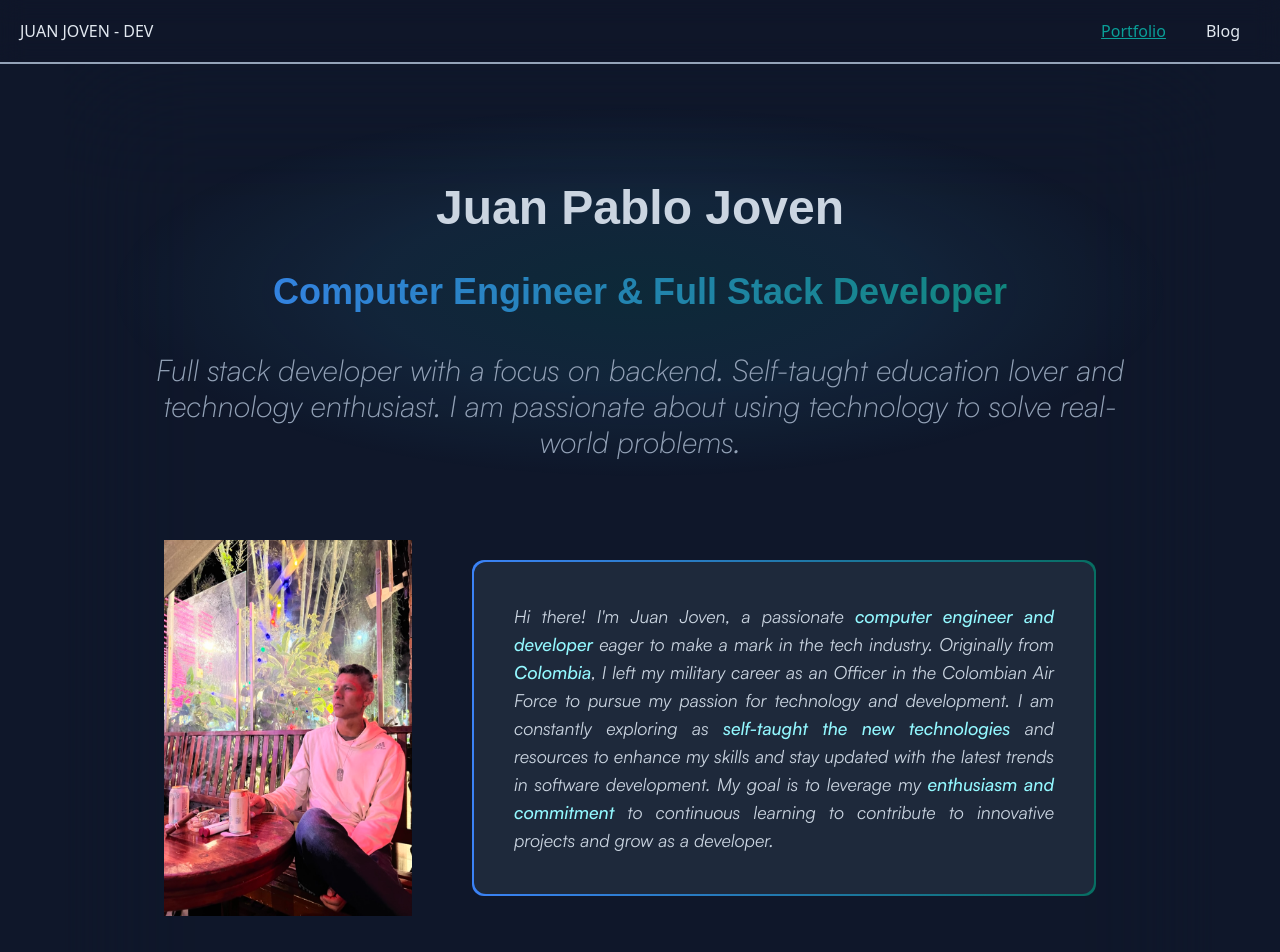
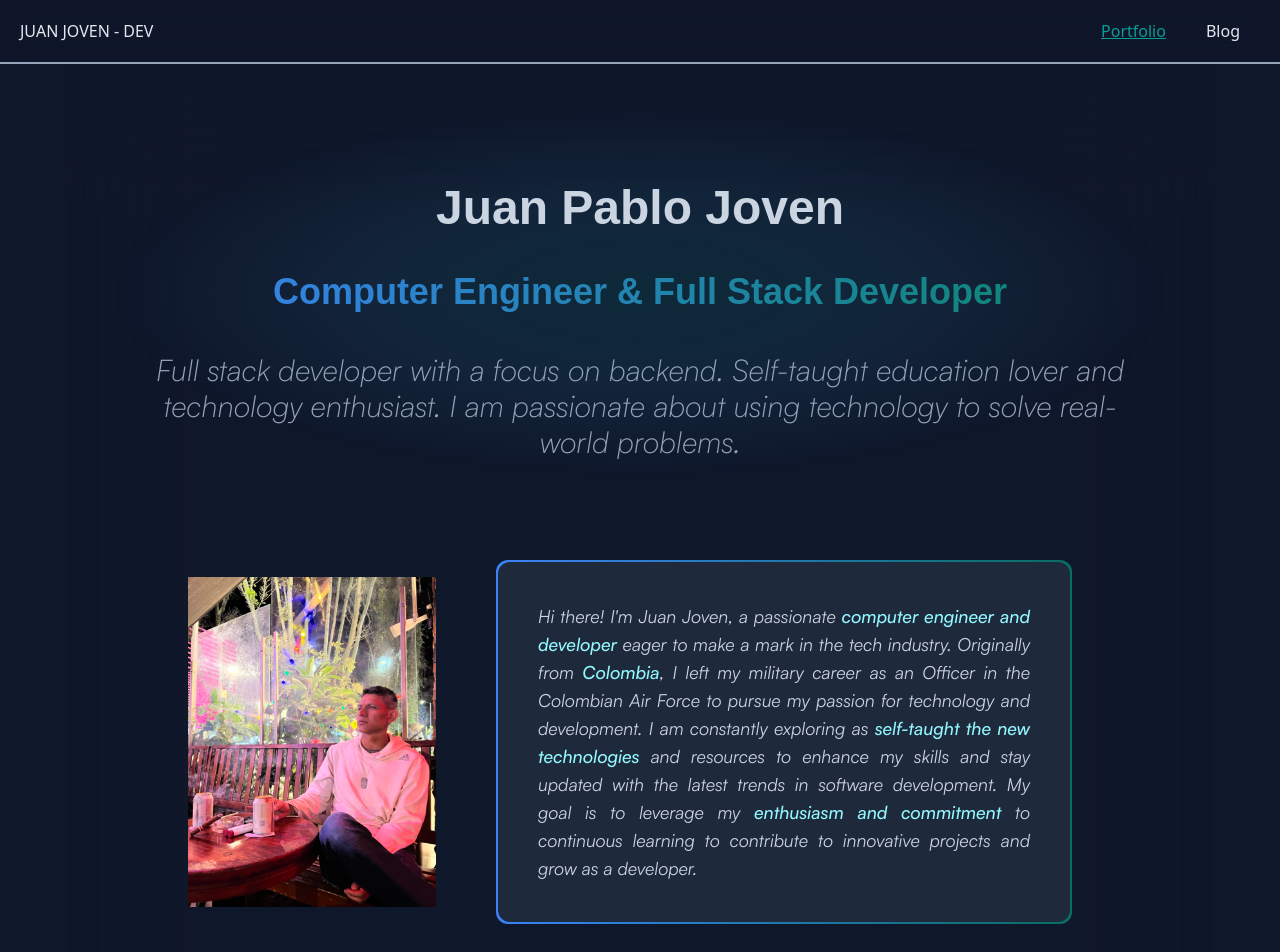
Before and after one commit to JuanJoven01/1_portfolio, a React (Vite) app: page / in a window 1280 px wide. Shown: the top 952 px of the page. Built offline with nearby package versions, Linux system fonts and the light colour scheme.

Commit message:
finished Portfolio

```diff
--- a/src/components/resume/index.jsx
+++ b/src/components/resume/index.jsx
@@ -1,8 +1,8 @@
 const Resume = () => {
     return(
-        <section className="flex px-20">
-            <img src="../../../public/img/jp.jpeg" className=" w-1/4 m-5 " />
-            <div className="rounded-xl bg-gradient-to-r from-blue-500 to-charlie flex p-0.5 m-10 ">
+        <section className="flex px-20 flex-wrap justify-center items-center">
+            <img src="../../../public/img/jp.jpeg" className=" w-1/4  m-5 h-fit" />
+            <div className="rounded-xl bg-gradient-to-r from-blue-500 to-charlie flex p-0.5 m-10 max-w-xl ">
                 <p className="self-center text-slate-300 font-satoshi-italic text-justify text-lg bg-slate-800 p-10 rounded-xl h-full w-full"  >
                     Hi there! I'm Juan Joven, a passionate <span className="font-satoshi-mediumitalic mix-blend-color-dodge">computer engineer and developer</span>  eager to make a mark in the tech industry. Originally from <span className="font-satoshi-mediumitalic mix-blend-color-dodge"> Colombia</span>, I left my military career as an Officer in the Colombian Air Force to pursue my passion for technology and development. I am constantly exploring as <span className="font-satoshi-mediumitalic mix-blend-color-dodge"> self-taught the new technologies </span> and resources to enhance my skills and stay updated with the latest trends in software development. My goal is to leverage my <span className="font-satoshi-mediumitalic mix-blend-color-dodge">enthusiasm and commitment </span>to continuous learning to contribute to innovative projects and grow as a developer.
                 </p>
--- a/src/components/technologies/index.jsx
+++ b/src/components/technologies/index.jsx
@@ -82,8 +82,8 @@ const Technologies  = () => {
         {
             'title': 'SQLAlchemy',
             'logo': <img src="../../../public/img/sqlalchemy.png" className=" h-10 w-16 mt-4" />,
-            'shadow': 'drop-shadow-[0px_0px_10px_rgba(230,230,230,0.7)]',
-            'shadow_hover':  'hover:drop-shadow-[0px_0px_13px_rgba(230,230,230,0.9)]',
+            'shadow': 'drop-shadow-[0px_0px_10px_rgba(0,50,235,0.7)]',
+            'shadow_hover':  'hover:drop-shadow-[0px_0px_13px_rgba(0,10,235,0.9)]',
         },
         {
             'title': 'PostgreSQL',
@@ -112,11 +112,11 @@ const Technologies  = () => {
     ]
 
     return (
-        <section>
+        <section className="">
              <h1 className="text-center p-5 text-5xl font-bold text-slate-300" >
               Technologies
             </h1>
-            <div className=" bg-slate-800 mx-20 mb-20 mt-10 border-slate-300 border-2 flex flex-wrap justify-center">
+            <div className="  mx-20 mb-20 mt-10  flex flex-wrap justify-center">
                 {
                     technologies.map((item,index)=>(
                         <div key={index} className={`group m-5 rounded-xl ${item.shadow} ${item.shadow_hover} flex justify-center items-center`}>
```
